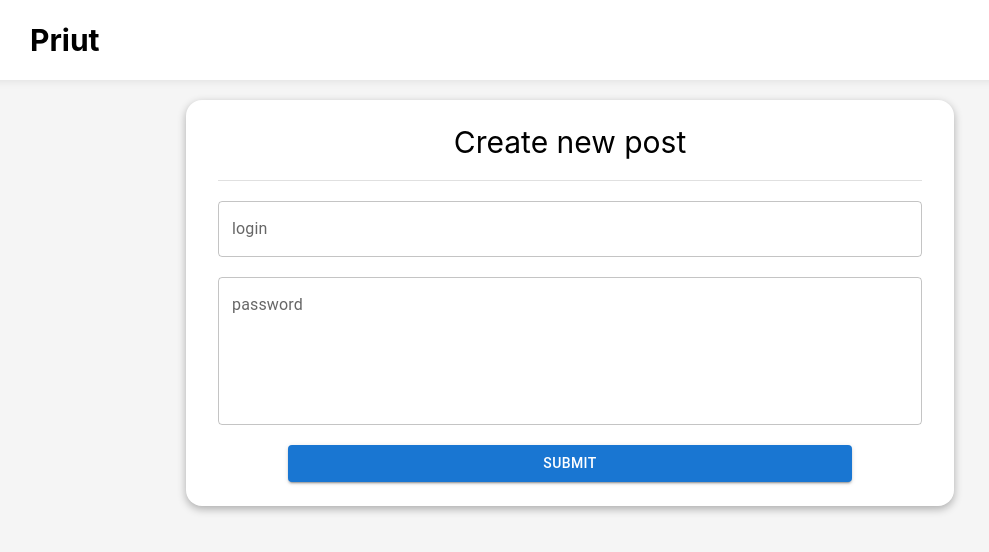
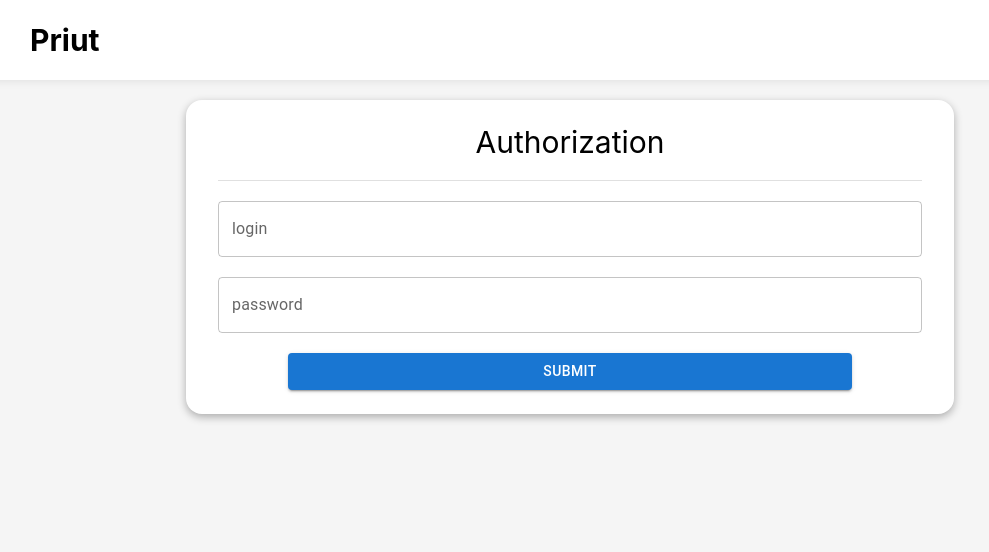
Before and after one commit to codevoke/priut, a React (Create React App) app in the folder client/: page /login in a window 1280 px wide. Shown: the top 552 px of the page, without its empty margins (70-1059 px from the left). Built offline with nearby package versions, Linux system fonts and the light colour scheme; the HTML template or start-up script is replaced by a standard one.

Commit message:
Update Login.js

```diff
--- a/client/src/DesktopVersion/Login.js
+++ b/client/src/DesktopVersion/Login.js
@@ -43,7 +43,7 @@ export default function Form() {
     return (
 
         <div className="form-wrapper">
-            <center><span className="title"> Create new post </span></center>
+            <center><span className="title"> Authorization </span></center>
             <Divider />
             <TextField
                 label="login"
@@ -53,10 +53,8 @@ export default function Form() {
             <TextField
                 label="password"
                 variant="outlined"
+                type="password"
                 placeholder="please don't write 0000 here"
-                multiline
-                maxRows={10}
-                minRows={5}
                 onChange={e => setPassword(e.target.value)} />
             <Button variant="contained" color="primary" onClick={auth} className="submit">Submit</Button>
         </div>
```
